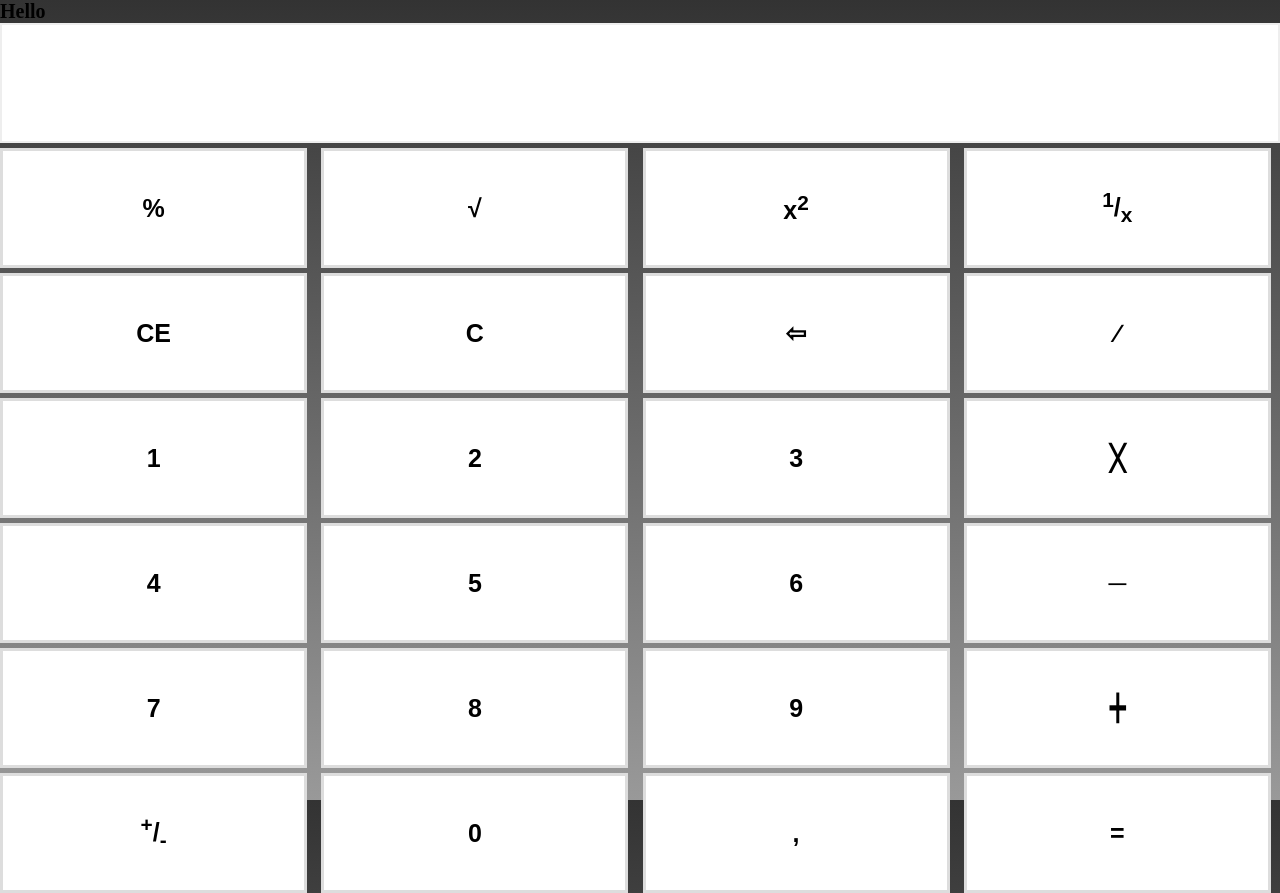
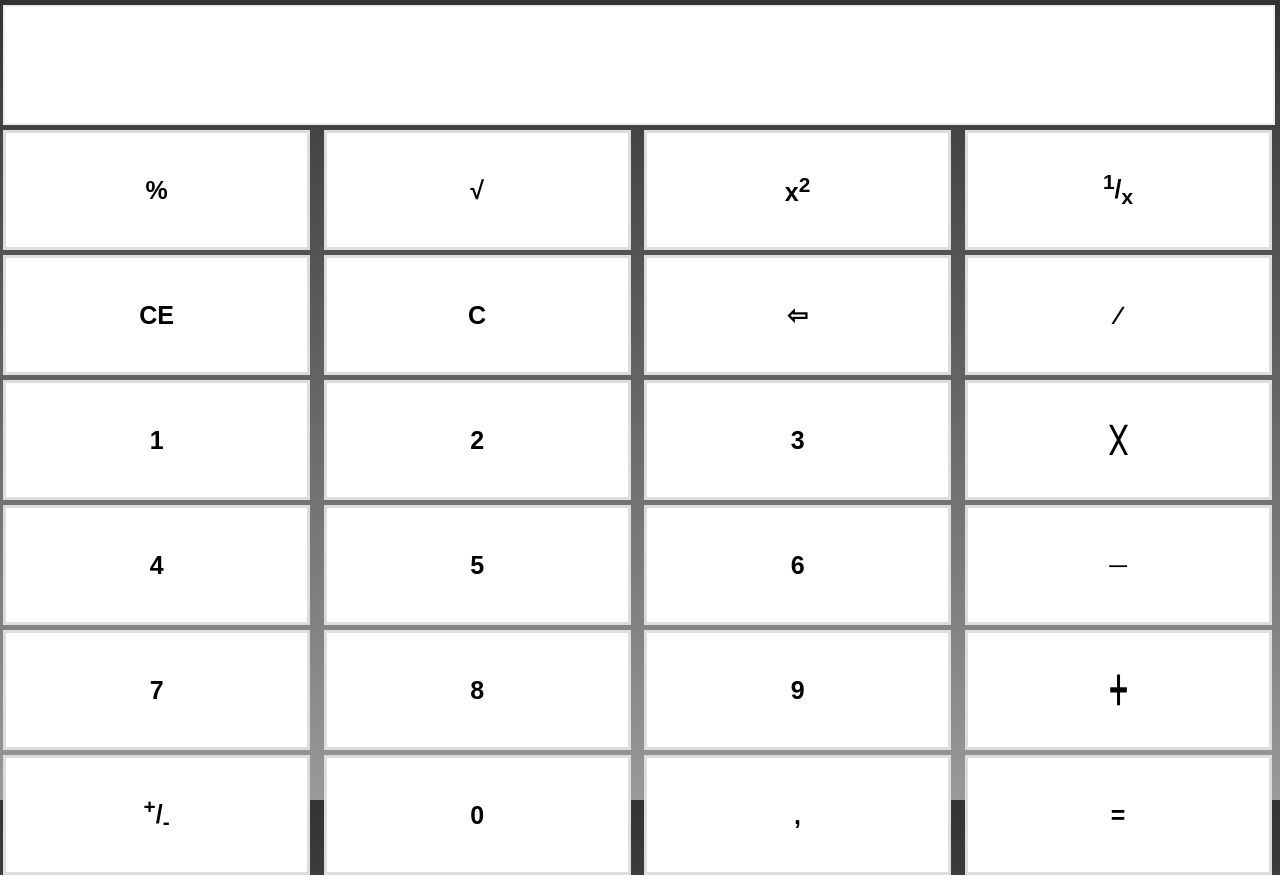
Before and after one commit to Paaka/reactProjects, a React (Create React App) app in the folder Calculator/: page / in a window 1280 px wide. Built offline with nearby package versions, Linux system fonts and the light colour scheme.

Commit message:
Version 1.0 Alpha

```diff
--- a/Calculator/src/App/App.js
+++ b/Calculator/src/App/App.js
@@ -74,9 +74,14 @@ class App extends React.Component{
     }
 
     handleValueUpdate = (e) =>{
-        const magic = e.target.value;
+        const value = e.target.value;
+        const currentIndex= this.getCurrentLengthAndItemFromArr().currentIndex;
+        const copyOfArr = this.createCopyAndReturnPreparedObjectToInsert(value, currentIndex)
+        // const copyOfArr = this.state.arr;
+        // copyOfArr[result.currentIndex] = value;
         this.setState((prevState) => ({
-            value:prevState.value + magic
+            value:value,
+            arr:copyOfArr,
         }))
     }
 
@@ -86,20 +91,25 @@ class App extends React.Component{
         }))
     }
 
-    takeOperatorAndSetValue(operator){
+    takeOperatorAndSetValue(operator = this.state.operator){
         const  result = this.doSpecificMathFn(operator, this.state.arr);
-
         this.setState({
             value:result,
             arr: [result],
             plusState:false,
+            minusState:false,
+            divideState:false,
+            timesState:false,
         })
     }
 
     doSpecificMathFn(operator, arr){
        const firstItem = this.validateItemIfEmptyAndParseIntoFloat(arr[0]);
        const secondItem = this.validateItemIfEmptyAndParseIntoFloat(arr[1]);
-       const result = this.chooseOperatorAndDoOperation(operator,firstItem,secondItem);
+       let result = this.chooseOperatorAndDoOperation(operator,firstItem,secondItem);
+       if(isNaN(result)){
+           result = firstItem;
+       }
        return result;
     }
 
@@ -129,10 +139,11 @@ class App extends React.Component{
                 break;
             }
             case "divide":{
-                if(secondItem !== 0){
-                    result = firstItem / secondItem;;
+                console.log(secondItem)
+                if(secondItem === 0){
+                    result = `Number can't be devided by zero`
                 }
-                result = `Number can't be devided by zero`
+                   result = firstItem / secondItem;
                 break;
             }
             case "exponentiation":{
@@ -143,6 +154,19 @@ class App extends React.Component{
                 if(firstItem !== 0){
                     result = Math.sqrt(firstItem);
                 }
+                break;
+            }
+            case "negation":{
+                result = parseFloat(firstItem) * -1;
+                break;
+            }
+            case "revelsal":{
+                result = 1/firstItem;
+                break;
+            }
+            case "percentage":{
+                console.log(secondItem, firstItem)
+                result = (parseFloat(secondItem)/100) *parseFloat(firstItem);
                 break;
             }
             default:{
@@ -161,7 +185,7 @@ class App extends React.Component{
                 [currentOperator.stateId]:false,
             })
         }else{
-            const info = this.checkIfNotSecondOperatorActive();
+            const info = this.checkIfNotSecondOperatorActive(e.target.id);
             this.setState((prevState,porps) =>({
                 arr :[...prevState.arr, ""],
                 [currentOperator.stateId]: true,
@@ -180,27 +204,17 @@ class App extends React.Component{
 
     }
 
-    checkIfNotSecondOperatorActive = () => {
-        const shortName = this.state;
-        if(!shortName.plusState && !shortName.minusState){
+    checkIfNotSecondOperatorActive = (id) => {
+        const state = this.state;
+        if(!state.plusState && !state.minusState && !state.timesState  && !state.divideState){
             return true;
         }else{
-            this.takeOperatorAndSetValue(this.getActiveOperator());
+            this.takeOperatorAndSetValue(id);
             this.setAllSymbolStatesToFalse();
             return false;
         }
     }
 
-    getActiveOperator(){
-        if(this.state.minusState)
-        {
-            return "minus"
-        }
-        else if(this.state.plusState)
-        {
-            return "plus"
-        }
-    }
 
     setAllSymbolStatesToFalse = () =>{
         this.setState(prevState => ({
@@ -218,42 +232,41 @@ class App extends React.Component{
             valueOfThisState: eval(`this.state.${id}State`)
     })
 
-    handleEqualFn = () =>{
-       this.takeOperatorAndSetValue(this.state.operator)
-    }
 
-    intensifiesItem = (e) =>{
+    firstRowActionsAndReversalFn= (e) =>{
         const arrayOfItems = this.getCurrentLengthAndItemFromArr();
         const operatorType = e.target.id;
-        const valueAfterOperation = this.chooseOperatorAndDoOperation(operatorType, arrayOfItems.currentItem);
+        const value = this.determinateIfEventIsPercentage(arrayOfItems, operatorType);
         this.setState(prevState => {
-            const array = prevState.arr;
-            array[arrayOfItems.currentIndex] = valueAfterOperation
+            const updatedArray = this.createCopyAndReturnPreparedObjectToInsert(value, arrayOfItems.currentIndex)
            return{
-            arr: array,
-            value: valueAfterOperation,
+            arr: updatedArray,
+            value: value,
            }
-
         })
     }
 
-    squareRootFn = () =>{
-
+    determinateIfEventIsPercentage = (array, operator) =>{
+        const checkIfThisIsPercentage = 1;
+        if(array.currentIndex === checkIfThisIsPercentage){
+             return this.chooseOperatorAndDoOperation(operator, this.state.arr[array.currentIndex-1], array.currentItem);
+        }else{
+             return this.chooseOperatorAndDoOperation(operator, array.currentItem);
+        }
     }
 
     render(){
         return(
             <>
-             <h1>Hello</h1>
             <CalcWrapper
             doSymbolTask={this.handleMathOperations}
             valueOfInput={this.state.value}
             cleanState={this.cleanStateFn}
             cleanItem={this.cleanCurrentItemFn}
-            intensifies={this.intensifiesItem}
+            unusualTasks={this.firstRowActionsAndReversalFn}
             trim={this.backspaceFn}
-            henge={this.handleValueUpdate}
-            equal={this.handleEqualFn}
+            changeValue={this.handleValueUpdate}
+            equal={() =>this.takeOperatorAndSetValue()}
             addValueToArrayOfNumbers={this.addValueToArrayOfNumbers}></CalcWrapper>
             </>
         )
--- a/Calculator/src/components/CalculatorWrapper/CalculatorWrapper.js
+++ b/Calculator/src/components/CalculatorWrapper/CalculatorWrapper.js
@@ -4,17 +4,17 @@ import Btn from '../Button/Button';
 
 const CalculatorWrapper = (props)=>(
     <div className={styles.wrapper}>
-        <input className={styles.input} value={props.valueOfInput} onChange={props.henge}></input>
-         <Btn>
+        <input className={styles.input} value={props.valueOfInput} onChange={props.changeValue}></input>
+         <Btn  id="percentage" onClickFn={props.unusualTasks}>
               %
          </Btn>
-         <Btn id="squareRoot" onClickFn={props.intensifies}>
+         <Btn id="squareRoot" onClickFn={props.unusualTasks}>
              &radic;
          </Btn>
-         <Btn id="exponentiation" onClickFn={props.intensifies}>
+         <Btn id="exponentiation" onClickFn={props.unusualTasks}>
              x<sup>2</sup>
          </Btn>
-         <Btn>
+         <Btn id="revelsal" onClickFn={props.unusualTasks}>
              <sup>1</sup>/<sub>x</sub>
          </Btn>
          <Btn onClickFn={props.cleanState}>
@@ -87,7 +87,7 @@ const CalculatorWrapper = (props)=>(
           onClickFn={e=>props.doSymbolTask(e)}>
            &#9535;
          </Btn>
-         <Btn>
+         <Btn Btn id="negation" onClickFn={props.unusualTasks}>
            <sup>+</sup>/<sub>-</sub>
          </Btn>
          <Btn onClickFn={props.addValueToArrayOfNumbers}
--- a/Calculator/src/components/CalculatorWrapper/CalculatorWrapper.module.scss
+++ b/Calculator/src/components/CalculatorWrapper/CalculatorWrapper.module.scss
@@ -3,6 +3,8 @@
     grid-template-rows: repeat(7, 1fr);
     grid-template-columns:repeat(4, 1fr);
     gap:5px;
+    margin-top: 5px;
+    margin-left: 3px;
 }
 
 .input{
@@ -10,4 +12,5 @@
     grid-row: 1;
     font-size: 4rem;
     border: 2px solid #eee;
+    margin-right: 5px;
 }
```
